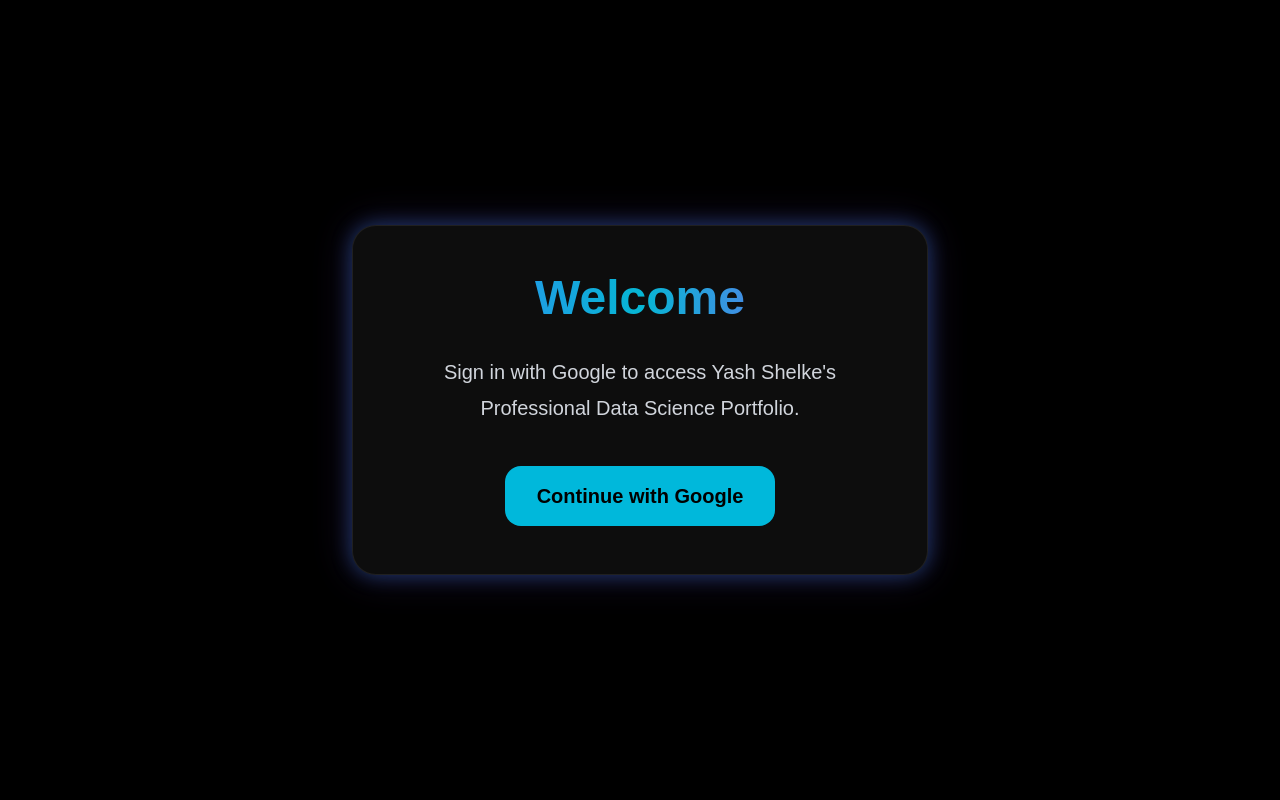
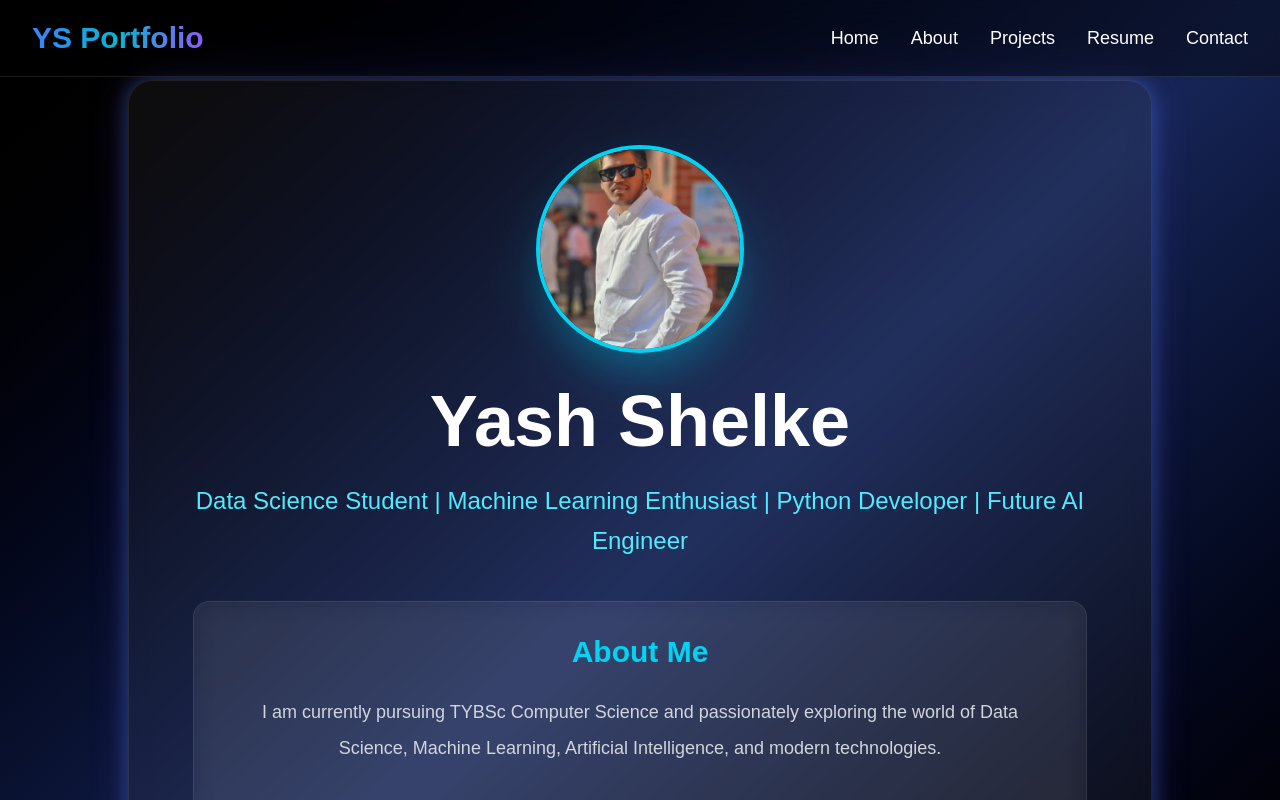
Before and after one commit to yashshelke9129-droid/yash-data-science-portfolio, a Next.js app: page / in a window 1280 px wide. Shown: the top 800 px of the page. Built offline with nearby package versions, Linux system fonts and the light colour scheme.

Commit message:
Final portfolio update

```diff
--- a/src/app/page.js
+++ b/src/app/page.js
@@ -1,112 +1,10 @@
 "use client";
-
-import { useState } from "react";
-
-import { signInWithPopup } from "firebase/auth";
-
-import { auth, provider } from "../firebase";
 
 import Navbar from "../components/Navbar";
 
 import { motion } from "framer-motion";
 
-import { getFirestore, collection, addDoc } from "firebase/firestore";
-
-import { initializeApp } from "firebase/app";
-
-const firebaseConfig = {
-
-  apiKey: "AIzaSyCigMsRh84wP3tL0pEwnkwL6HU6ASRWm1Q",
-
-  authDomain: "yash-portfolio-808ef.firebaseapp.com",
-
-  projectId: "yash-portfolio-808ef",
-
-  storageBucket: "yash-portfolio-808ef.firebasestorage.app",
-
-  messagingSenderId: "179395855737",
-
-  appId: "1:179395855737:web:d4ad5689950bd6ed005ba8",
-
-  measurementId: "G-RB4J4YCEC9"
-
-};
-
-const app = initializeApp(firebaseConfig);
-
-const db = getFirestore(app);
-
 export default function Home() {
-
-  const [user, setUser] = useState(null);
-
-  const handleLogin = async () => {
-
-    try {
-
-      const result = await signInWithPopup(auth, provider);
-
-      const loggedUser = result.user;
-
-      await addDoc(collection(db, "visitors"), {
-
-        name: loggedUser.displayName,
-
-        email: loggedUser.email,
-
-        loginTime: new Date().toString()
-
-      });
-
-      setUser(loggedUser);
-
-    } catch (error) {
-
-      console.log(error);
-
-    }
-
-  };
-
-  if (!user) {
-
-    return (
-
-      <main className="min-h-screen flex items-center justify-center bg-black text-white px-6">
-
-        <motion.div
-          initial={{ opacity: 0, scale: 0.8 }}
-          animate={{ opacity: 1, scale: 1 }}
-          transition={{ duration: 1 }}
-          className="glass glow rounded-3xl p-12 text-center max-w-xl"
-        >
-
-          <h1 className="text-5xl font-bold gradient-text mb-8">
-            Welcome
-          </h1>
-
-          <p className="text-gray-300 text-xl leading-9 mb-10">
-
-            Sign in with Google to access
-            Yash Shelke's Professional
-            Data Science Portfolio.
-
-          </p>
-
-          <button
-            onClick={handleLogin}
-            className="bg-cyan-500 hover:bg-cyan-400 text-black font-bold px-8 py-4 rounded-2xl transition text-xl"
-          >
-            Continue with Google
-          </button>
-
-        </motion.div>
-
-      </main>
-
-    );
-
-  }
 
   return (
 
```
